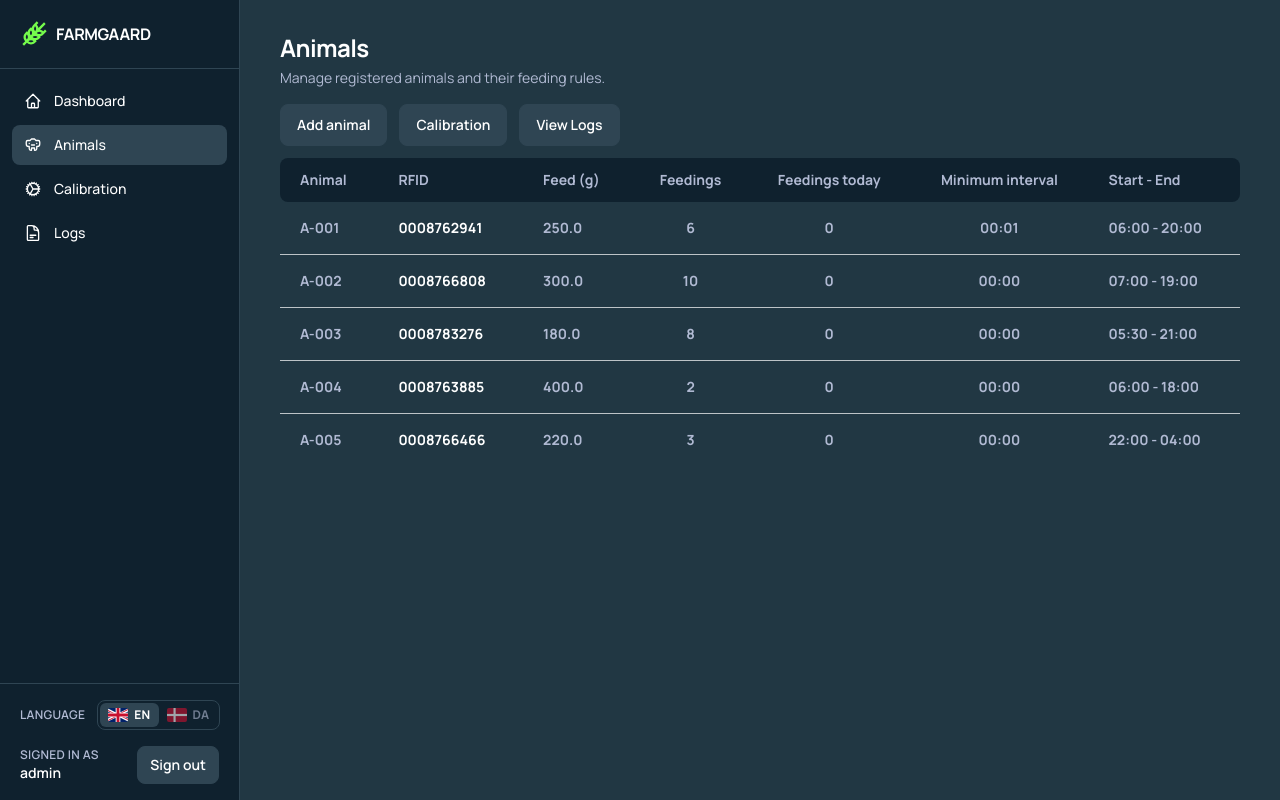
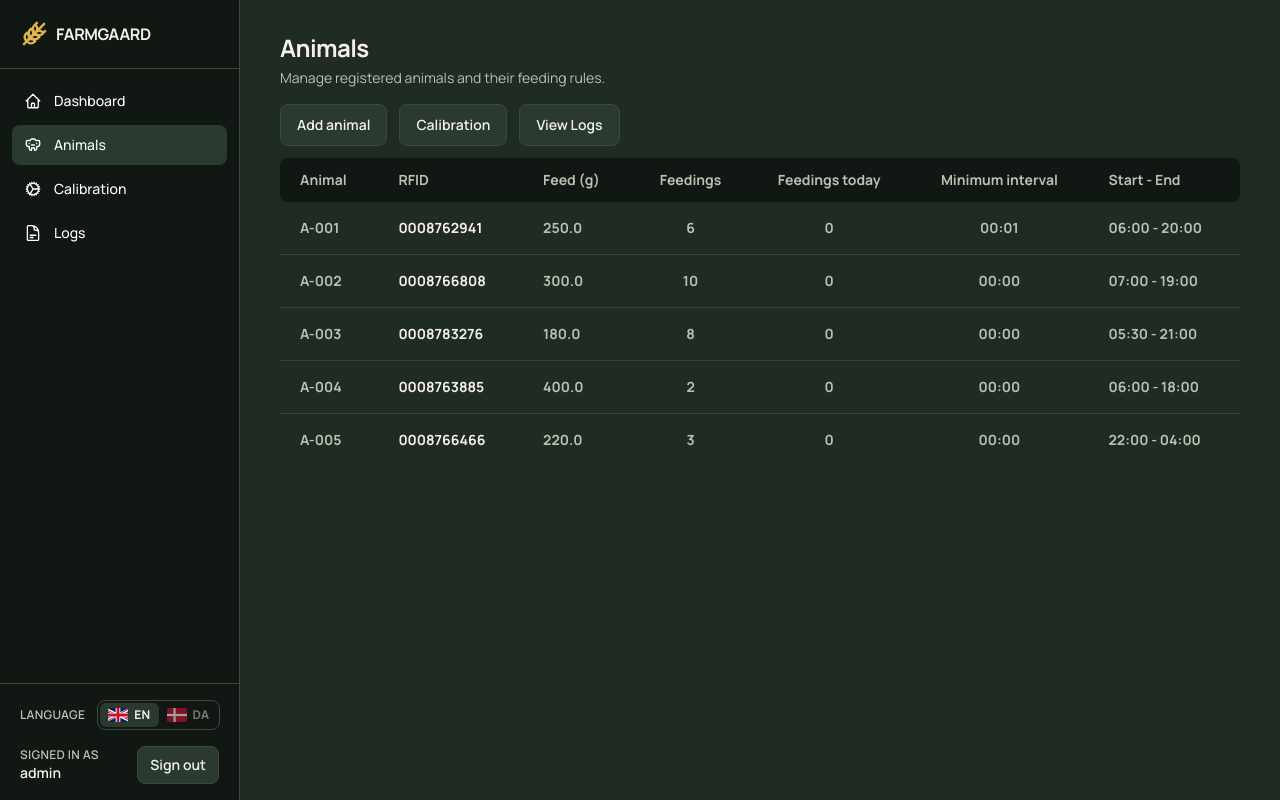
Before and after one commit to fanta-jpg/test, a Flask app: page /animals in a window 1280 px wide. Run offline with Flask 3, Linux system fonts and the light colour scheme; a user stored in the database is signed in; data comes from the database, SQL or seed files in the repository; some libraries are stand-ins or nearby versions.

Commit message:
Switch the site to a warm forest-green colour palette
Replaces the cool navy/grey scheme with deep green-charcoal surfaces,
cream text, a wheat-gold logo and earthier status colours. Table row
dividers are softened from 70% to 10% white. All colours still come
from the Tailwind theme in base.html, plus the chart's axis colours.

Co-Authored-By: Claude Opus 5.5 <noreply@anthropic.com>
Claude-Session: https://claude.ai/code/session_01PKepqy5qXPxynQgnG4Urse

```diff
--- a/website/templates/animals.html
+++ b/website/templates/animals.html
@@ -43,25 +43,25 @@
         class="cursor-pointer transition hover:bg-hoverDarkBG focus:outline-none focus-visible:ring-2 focus-visible:ring-secondaryText/40"
       >
 
-        <td class="px-5 py-4 text-sm font-bold text-secondaryText text-left whitespace-nowrap {% if not loop.first %}border-t border-white/70{% endif %}">
+        <td class="px-5 py-4 text-sm font-bold text-secondaryText text-left whitespace-nowrap {% if not loop.first %}border-t border-white/10{% endif %}">
           {{ animal.animal_number }}
         </td>
-        <td class="px-5 py-4 text-sm font-bold text-left whitespace-nowrap {% if not loop.first %}border-t border-white/70{% endif %}">
+        <td class="px-5 py-4 text-sm font-bold text-left whitespace-nowrap {% if not loop.first %}border-t border-white/10{% endif %}">
           {{ animal.rfid_tag }}
         </td>
-        <td class="px-5 py-4 text-sm font-bold text-secondaryText text-left whitespace-nowrap {% if not loop.first %}border-t border-white/70{% endif %}">
+        <td class="px-5 py-4 text-sm font-bold text-secondaryText text-left whitespace-nowrap {% if not loop.first %}border-t border-white/10{% endif %}">
           {{ animal.feed_amount }}
         </td>
-        <td class="px-5 py-4 text-sm font-bold text-secondaryText text-center whitespace-nowrap {% if not loop.first %}border-t border-white/70{% endif %}">
+        <td class="px-5 py-4 text-sm font-bold text-secondaryText text-center whitespace-nowrap {% if not loop.first %}border-t border-white/10{% endif %}">
           {{ animal.max_feedings_per_day}}
         </td>
-        <td class="px-5 py-4 text-sm font-bold text-secondaryText text-center {% if not loop.first %}border-t border-white/70{% endif %}">
+        <td class="px-5 py-4 text-sm font-bold text-secondaryText text-center {% if not loop.first %}border-t border-white/10{% endif %}">
           {{ animal.feedings_today }}
         </td>
-        <td class="px-5 py-4 text-sm font-bold text-secondaryText text-center whitespace-nowrap {% if not loop.first %}border-t border-white/70{% endif %}">
+        <td class="px-5 py-4 text-sm font-bold text-secondaryText text-center whitespace-nowrap {% if not loop.first %}border-t border-white/10{% endif %}">
           {{ '%02d:%02d' | format(animal.min_minutes_between_feedings // 60, animal.min_minutes_between_feedings % 60) }}
         </td>
-        <td class="px-5 py-4 text-sm font-bold text-secondaryText text-left whitespace-nowrap {% if not loop.first %}border-t border-white/70{% endif %}">
+        <td class="px-5 py-4 text-sm font-bold text-secondaryText text-left whitespace-nowrap {% if not loop.first %}border-t border-white/10{% endif %}">
           {{ animal.feeding_interval_start.strftime('%H:%M') + " - " + animal.feeding_interval_end.strftime('%H:%M') }}
         </td>
 
--- a/website/templates/dashboard.html
+++ b/website/templates/dashboard.html
@@ -196,8 +196,8 @@
   (function () {
     const SERIES = '#3987e5';
     const GRID = 'rgba(255, 255, 255, 0.08)';
-    const AXIS = '#2F4553';
-    const MUTED = '#B1BAD3';
+    const AXIS = '#3A4B3E';
+    const MUTED = '#B7C2AF';
     const SVG_NS = 'http://www.w3.org/2000/svg';
     const lang = document.documentElement.lang || 'en';
     const text = {
--- a/website/templates/logs.html
+++ b/website/templates/logs.html
@@ -41,13 +41,13 @@
       {% else %}
       <tr data-log-id="{{ log.id }}">
       {% endif %}
-        <td class="px-5 py-4 text-sm font-bold text-secondaryText whitespace-nowrap border-t border-white/70">
+        <td class="px-5 py-4 text-sm font-bold text-secondaryText whitespace-nowrap border-t border-white/10">
           {{ log.timestamp.strftime('%Y/%m/%d %H:%M:%S') }}
         </td>
-        <td class="px-5 py-4 text-sm font-bold text-{{ tone }} border-t border-white/70">
+        <td class="px-5 py-4 text-sm font-bold text-{{ tone }} border-t border-white/10">
             {{ event_label.get(log.event_type, log.event_type) }}
         </td>
-        <td class="px-5 py-4 text-sm font-bold text-secondaryText border-t border-white/70">
+        <td class="px-5 py-4 text-sm font-bold text-secondaryText border-t border-white/10">
           {{ log.message or '-' }}
         </td>
       </tr>
```
Also changed, not shown: website/templates/base.html (+11 -11 lines), website/static/wheat.svg.
